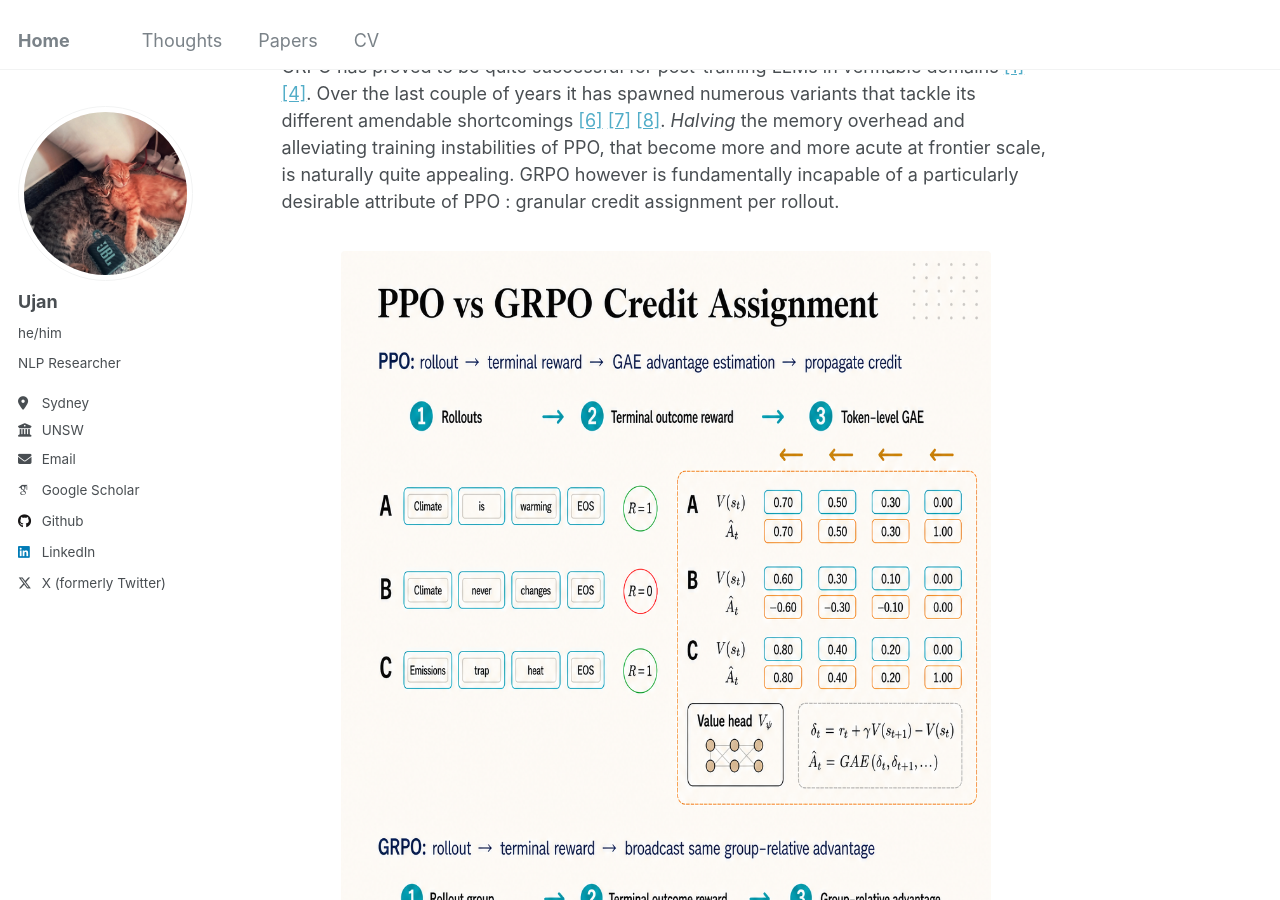
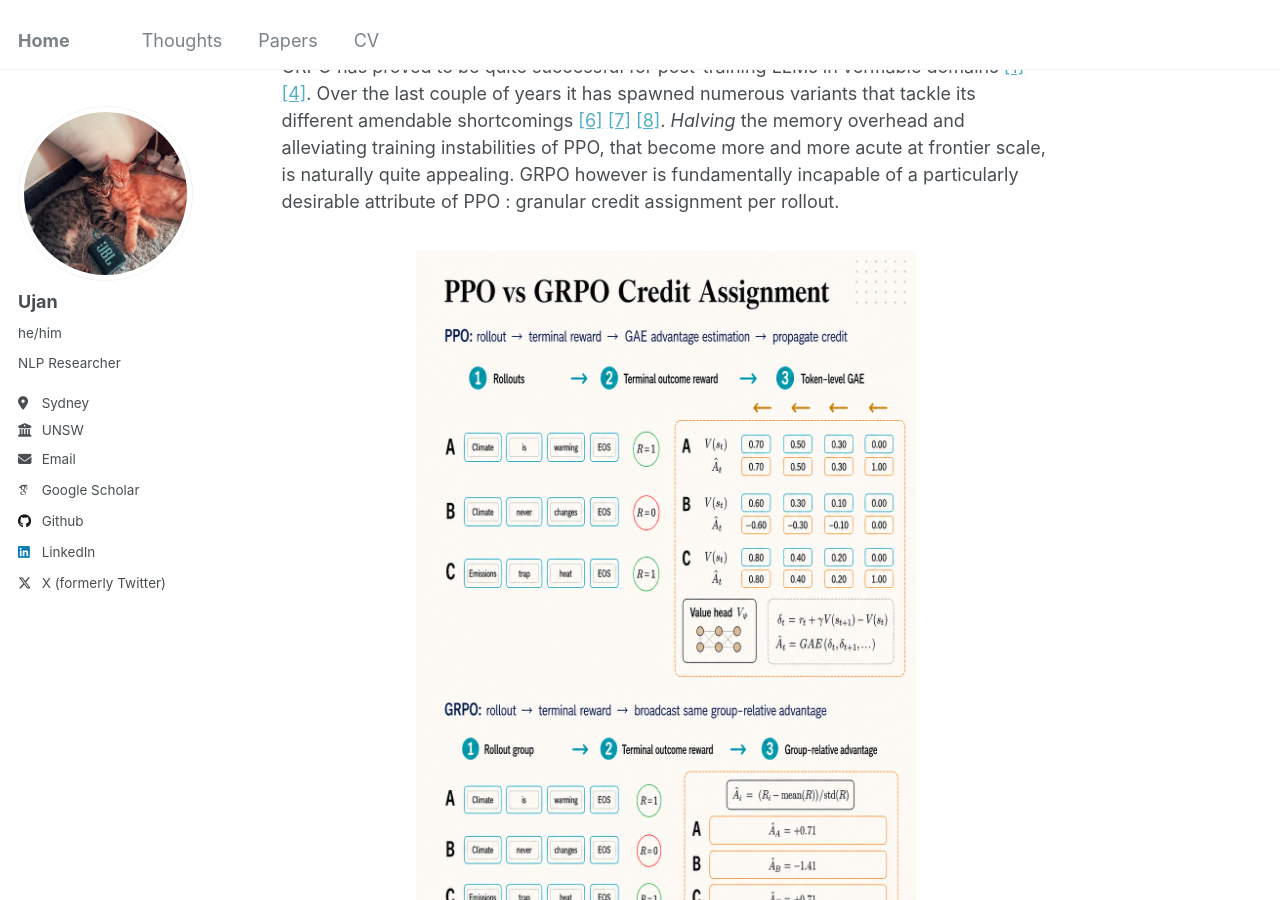
Before and after one commit to tatami-galaxy/tatami-galaxy.github.io, a Jekyll site: the page built from _posts/2026-07-01-self-distillation-post-1.md, in a window 1280 px wide and 900 px high, scrolled down 1034 px. Built offline with Jekyll 4.4.1, drawn with Linux system fonts in a browser that asks for light colours; some web fonts are replaced.

Commit message:
self distill blog

```diff
--- a/_posts/2026-07-01-self-distillation-post-1.md
+++ b/_posts/2026-07-01-self-distillation-post-1.md
@@ -26,7 +26,7 @@ where $$\rho_{i,t}(\theta)=\frac{\pi_\theta(o_{i,t}\mid q,o_{i,<t})}{\pi_{\theta
 GRPO has proved to be quite successful for post-training LLMs in verifiable domains [[1]](#ref-1) [[4]](#ref-4). Over the last couple of years it has spawned numerous variants that tackle its different amendable shortcomings [[6]](#ref-6) [[7]](#ref-7) [[8]](#ref-8). *Halving* the memory overhead and alleviating training instabilities of PPO, that become more and more acute at frontier scale, is naturally quite appealing. GRPO however is fundamentally incapable of a particularly desirable attribute of PPO : granular credit assignment per rollout.
 
 <figure>
-  <img src="/images/ppo-grpo-credit-assignment.png" alt="Comparison of PPO token-level credit assignment using a value function and GAE with GRPO's uniform group-relative credit assignment." style="width: 100%; max-width: 650px; margin-left: auto; margin-right: auto;">
+  <img src="/images/ppo-grpo-credit-assignment.png" alt="Comparison of PPO token-level credit assignment using a value function and GAE with GRPO's uniform group-relative credit assignment." style="width: auto; max-width: 100%; height: auto; max-height: 750px; margin-left: auto; margin-right: auto;">
   <figcaption style="width: 100%;"><strong>Figure 1.</strong> Difference in credit assignment in PPO and GRPO : token level vs uniform. Image generated by GPT 5.6 Sol.</figcaption>
 </figure>
 
```
